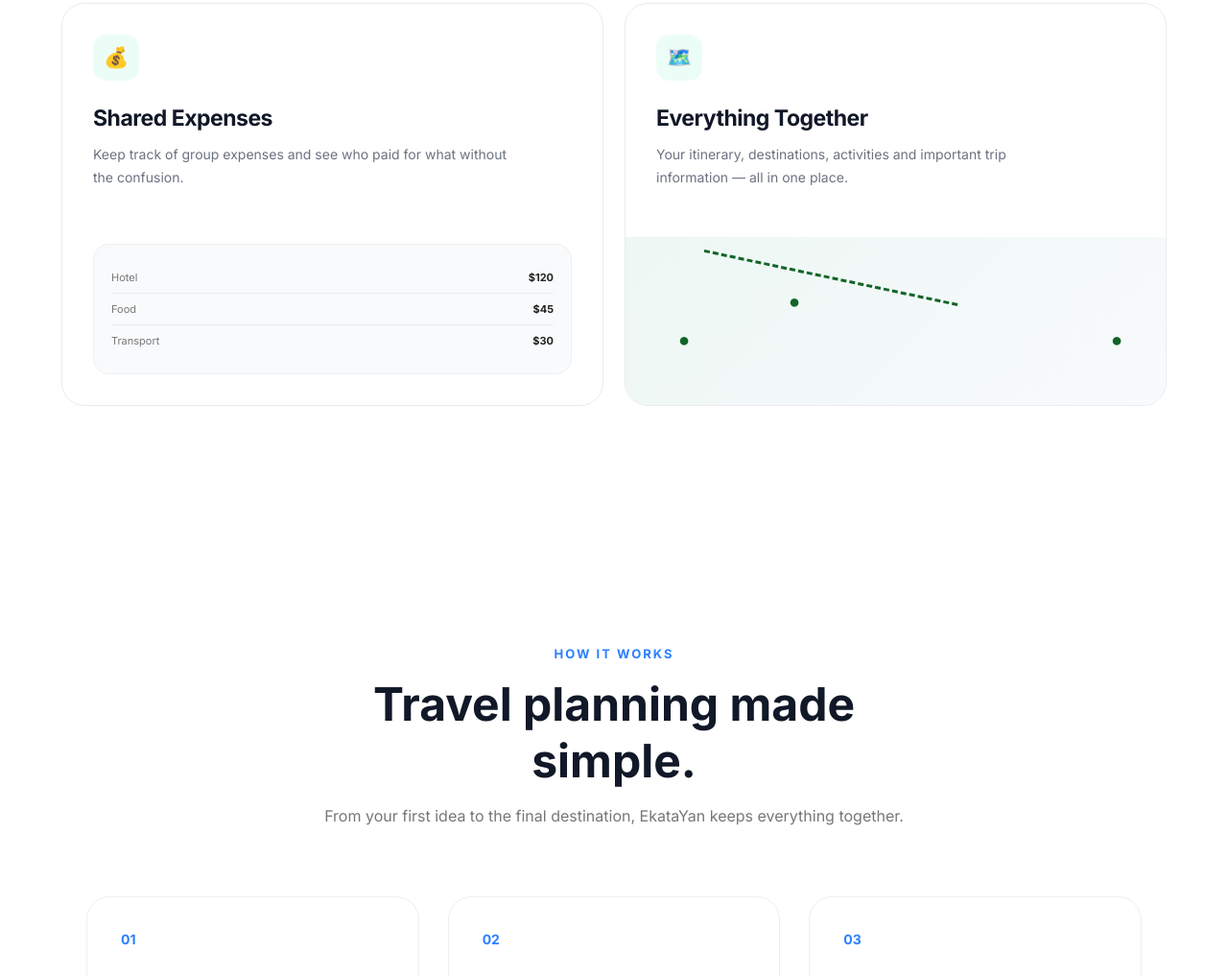
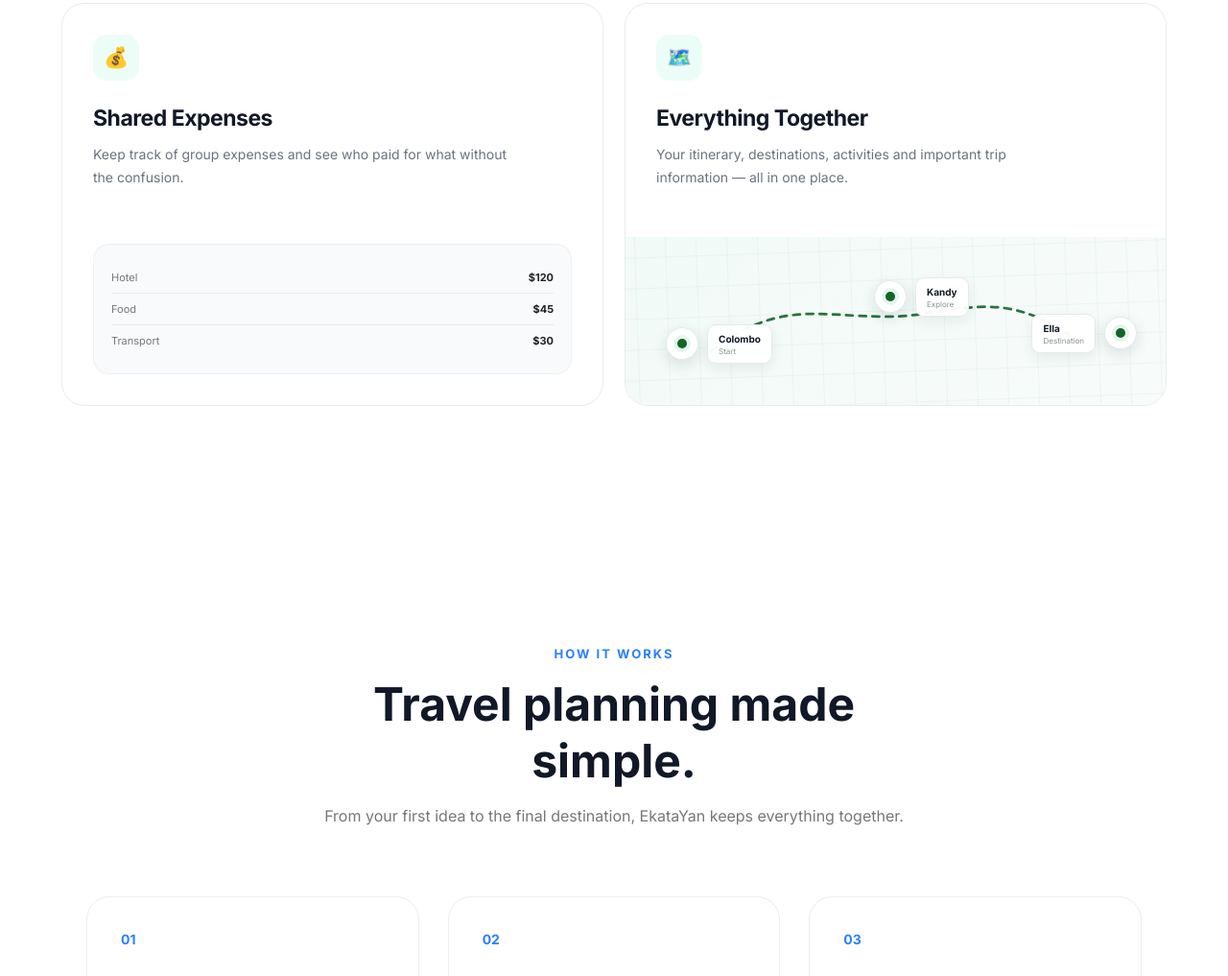
Before and after one commit to Thisanga456/Ekatan---Marketing-Web, a plain HTML site: page index.html in a window 1280 px wide. Shown: the part 1686-2703 px from the top of the page at 96% size. Drawn offline with Linux system fonts and the light colour scheme.

Commit message:
get together update

```diff
--- a/index.html
+++ b/index.html
@@ -262,17 +262,57 @@
 
             <div class="map-preview">
 
-                <div class="map-line"></div>
+                <div class="map-preview">
 
-                <div class="map-point point-one">●</div>
-                <div class="map-point point-two">●</div>
-                <div class="map-point point-three">●</div>
+    <div class="map-grid"></div>
 
-            </div>
+    <!-- Travel route -->
+    <svg class="travel-route" viewBox="0 0 520 160" preserveAspectRatio="none">
+        <path
+            d="M 65 115
+               C 135 55, 180 75, 250 75
+               C 325 75, 370 35, 455 105"
+        />
+    </svg>
 
+    <!-- Colombo -->
+    <div class="destination destination-colombo">
+        <div class="pin">
+            <span></span>
         </div>
 
+        <div class="destination-label">
+            <strong>Colombo</strong>
+            <small>Start</small>
+        </div>
     </div>
+
+    <!-- Kandy -->
+    <div class="destination destination-kandy">
+        <div class="pin">
+            <span></span>
+        </div>
+
+        <div class="destination-label">
+            <strong>Kandy</strong>
+            <small>Explore</small>
+        </div>
+    </div>
+
+    <!-- Ella -->
+    <div class="destination destination-ella">
+        <div class="pin">
+            <span></span>
+        </div>
+
+        <div class="destination-label">
+            <strong>Ella</strong>
+            <small>Destination</small>
+        </div>
+    </div>
+
+</div>
+</div></div></div></div>
 
 </section>
 
--- a/style.css
+++ b/style.css
@@ -822,62 +822,226 @@ body {
    MAP PREVIEW
 ========================= */
 
+/* =========================
+   EVERYTHING TOGETHER MAP
+========================= */
+
+/* =========================
+   EVERYTHING TOGETHER MAP
+========================= */
+
 .map-preview {
     position: absolute;
-
     left: 0;
     right: 0;
     bottom: 0;
 
     height: 175px;
 
+    overflow: hidden;
+
     background:
         linear-gradient(
             135deg,
-            #edf7f4,
-            #f8fafc
+            #f1faf7 0%,
+            #f8fbfa 100%
+        );
+}
+
+
+/* Subtle map grid */
+
+.map-grid {
+    position: absolute;
+    inset: -20px;
+
+    background-image:
+        linear-gradient(
+            rgba(18, 101, 39, 0.045) 1px,
+            transparent 1px
+        ),
+        linear-gradient(
+            90deg,
+            rgba(18, 101, 39, 0.045) 1px,
+            transparent 1px
         );
 
-    overflow: hidden;
+    background-size: 32px 32px;
+
+    transform: rotate(-2deg);
 }
 
-.map-line {
+
+/* =========================
+   TRAVEL ROUTE
+========================= */
+
+.travel-route {
     position: absolute;
 
-    width: 270px;
-    height: 90px;
+    left: 25px;
+    top: 15px;
 
-    left: 70px;
-    top: 40px;
+    width: calc(100% - 50px);
+    height: 145px;
 
-    border-top: 3px dashed #126527;
+    z-index: 1;
 
-    transform: rotate(12deg);
+    overflow: visible;
 }
 
-.map-point {
+.travel-route path {
+    fill: none;
+
+    stroke: #126527;
+
+    stroke-width: 3;
+
+    stroke-linecap: round;
+
+    stroke-dasharray: 7 7;
+
+    opacity: 0.9;
+}
+
+
+/* =========================
+   DESTINATIONS
+========================= */
+
+.destination {
     position: absolute;
 
-    color: #126527;
+    z-index: 3;
 
-    font-size: 20px;
+    display: flex;
+    align-items: center;
 }
 
-.point-one {
-    left: 55px;
-    top: 95px;
+
+/* =========================
+   LOCATION PIN
+========================= */
+
+.pin {
+    position: relative;
+
+    width: 34px;
+    height: 34px;
+
+    display: flex;
+    align-items: center;
+    justify-content: center;
+
+    background: white;
+
+    border-radius: 50%;
+
+    box-shadow:
+        0 5px 15px rgba(17, 24, 39, 0.12);
+
+    border: 1px solid #e3ece8;
 }
 
-.point-two {
-    left: 170px;
-    top: 55px;
+
+/* Green center */
+
+.pin span {
+    width: 10px;
+    height: 10px;
+
+    background: #126527;
+
+    border-radius: 50%;
+
+    display: block;
+
+    box-shadow:
+        0 0 0 4px #e5f5ee;
 }
 
-.point-three {
-    right: 45px;
-    top: 95px;
+
+/* =========================
+   LABEL
+========================= */
+
+.destination-label {
+    margin-left: 9px;
+
+    padding: 8px 11px;
+
+    background: rgba(255, 255, 255, 0.96);
+
+    border: 1px solid #e4ebe8;
+
+    border-radius: 9px;
+
+    box-shadow:
+        0 5px 14px rgba(17, 24, 39, 0.07);
+
+    white-space: nowrap;
 }
 
+.destination-label strong {
+    display: block;
+
+    color: #111827;
+
+    font-size: 10px;
+
+    font-weight: 700;
+
+    line-height: 1.2;
+
+    margin-bottom: 3px;
+}
+
+.destination-label small {
+    display: block;
+
+    color: #8a9490;
+
+    font-size: 8px;
+
+    line-height: 1;
+}
+
+
+/* =========================
+   POSITIONING
+========================= */
+
+/* Colombo */
+
+.destination-colombo {
+    left: 42px;
+    top: 91px;
+}
+
+
+/* Kandy */
+
+.destination-kandy {
+    left: 46%;
+    top: 42px;
+}
+
+
+/* Ella */
+
+.destination-ella {
+    right: 30px;
+    top: 80px;
+}
+
+
+/* Put Ella label on the left */
+
+.destination-ella .destination-label {
+    order: -1;
+    margin-left: 0;
+    margin-right: 9px;
+}
 
 /* =========================
    MOBILE
```
